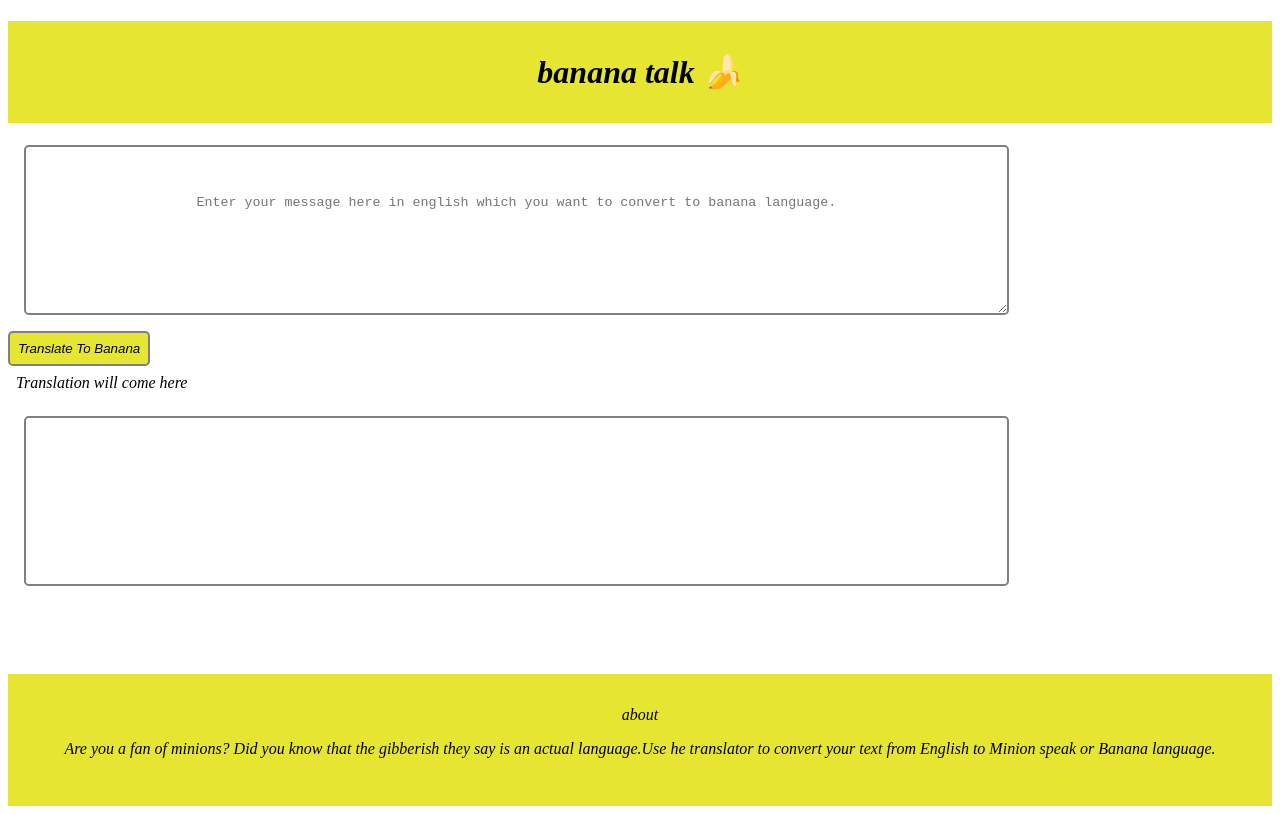
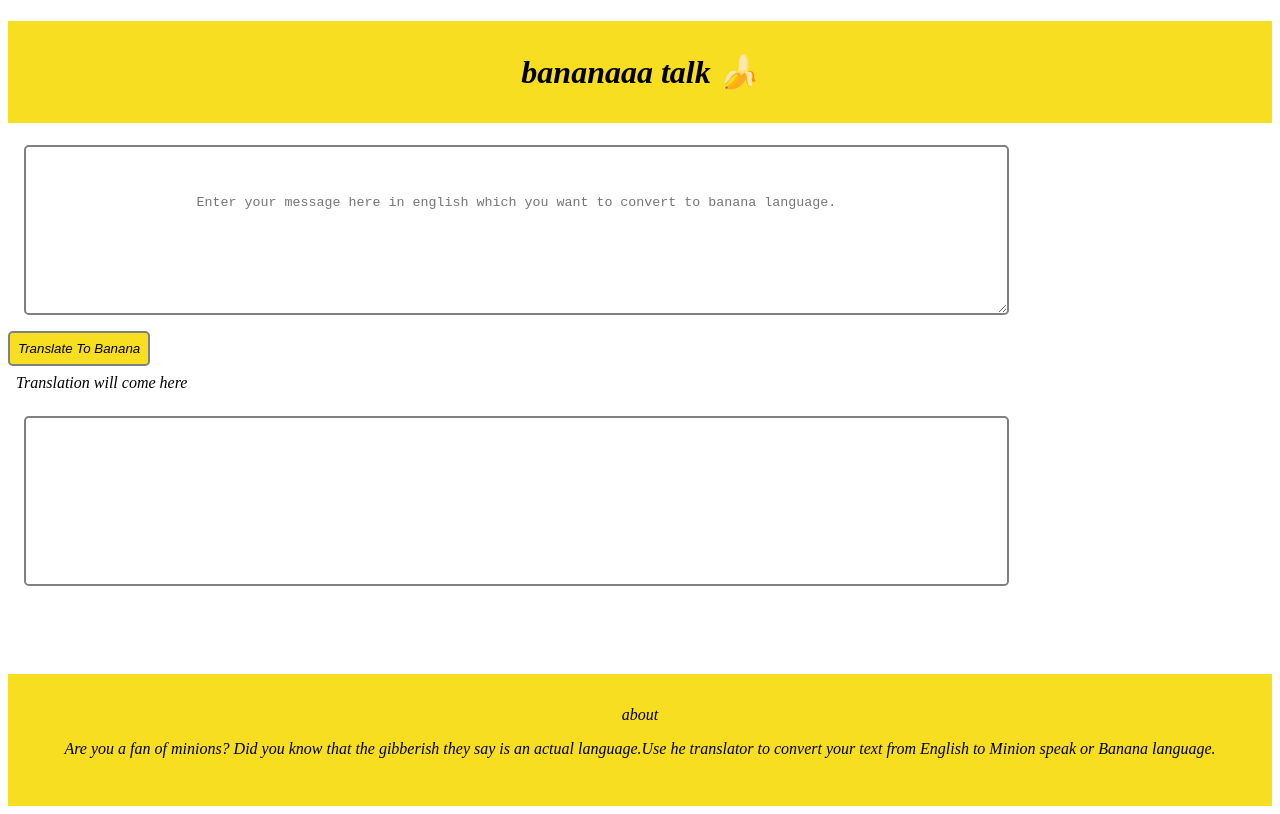
Before and after one commit to Drishyaat/banana-speak, a plain HTML site: page index.html in a window 1280 px wide. Drawn offline with Linux system fonts and the light colour scheme.

Commit message:
fix style

```diff
--- a/index.html
+++ b/index.html
@@ -30,30 +30,34 @@
         h1{
             font-style: italic;
             text-align: center;
-            background-color: rgb(229, 229, 50);
+            background-color: rgb(247, 222, 32);
             padding: 2rem;
 
         }
         button{
             padding: .5rem .5rem;
-            background-color: rgb(229, 229, 50);
+            background-color: rgb(247, 222, 32);
             font-style: italic;
             border: 2px solid gray;
             border-radius: .3rem;
+
         }
         footer{
-            background-color: rgb(229, 229, 50);
+            background-color: rgb(247, 222, 32);
             font-style: italic;
             text-align: center;
             padding: 2rem 2rem;
+
         }
+
+
 
 
     </style>
 
 </head>
 <body>
-    <h1>banana talk 🍌</h1>
+    <h1>bananaaa talk 🍌</h1>
     <textarea id="txt-input" placeholder="Enter your message here in english which you want to convert to banana language." ></textarea>
     <button id="btn-translate">Translate To Banana </button>
 
```
